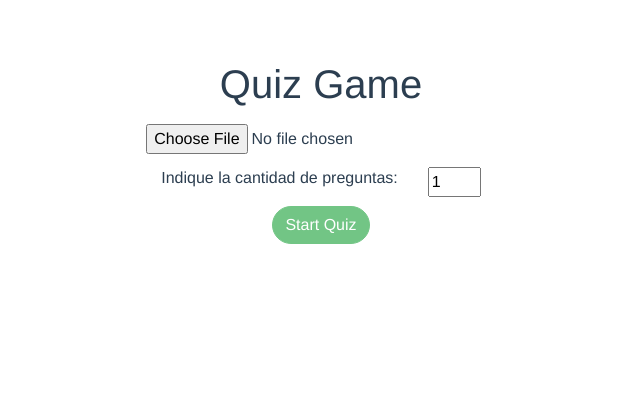
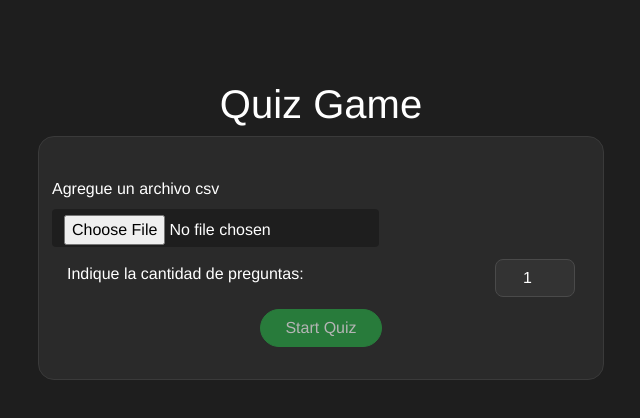
Before and after one commit to diegoag30/random-quiz, a Vue app in the folder quiz-app/: page / in a window 1280 px wide. Shown: the top 418 px of the page, without its empty margins (319-959 px from the left). Built offline with nearby package versions, Linux system fonts and the light colour scheme.

Commit message:
style: constrain layout width and add card containers
Max-width 660px centered layout, card-style containers for the setup
screen and question/options, styled number input, and smooth button
hover/active transitions.

Co-Authored-By: Claude Sonnet 4.6 <noreply@anthropic.com>

```diff
--- a/quiz-app/public/index.html
+++ b/quiz-app/public/index.html
@@ -1,15 +1,23 @@
 <!DOCTYPE html>
 <html lang="">
   <head>
-    <meta charset="utf-8">
-    <meta http-equiv="X-UA-Compatible" content="IE=edge">
-    <meta name="viewport" content="width=device-width,initial-scale=1.0">
-    <link rel="icon" href="<%= BASE_URL %>favicon.ico">
+    <meta charset="utf-8" />
+    <meta http-equiv="X-UA-Compatible" content="IE=edge" />
+    <meta name="viewport" content="width=device-width,initial-scale=1.0" />
+    <link rel="icon" href="<%= BASE_URL %>favicon.ico" />
+    <link
+      href="https://maxcdn.bootstrapcdn.com/bootstrap/4.5.2/css/bootstrap.min.css"
+      rel="stylesheet"
+    />
     <title><%= htmlWebpackPlugin.options.title %></title>
   </head>
   <body>
     <noscript>
-      <strong>We're sorry but <%= htmlWebpackPlugin.options.title %> doesn't work properly without JavaScript enabled. Please enable it to continue.</strong>
+      <strong
+        >We're sorry but <%= htmlWebpackPlugin.options.title %> doesn't work
+        properly without JavaScript enabled. Please enable it to
+        continue.</strong
+      >
     </noscript>
     <div id="app"></div>
     <!-- built files will be auto injected -->
--- a/quiz-app/src/App.vue
+++ b/quiz-app/src/App.vue
@@ -1,11 +1,5 @@
 <template>
-  <head>
-    <link
-      href="https://maxcdn.bootstrapcdn.com/bootstrap/4.5.2/css/bootstrap.min.css"
-      rel="stylesheet"
-    />
-  </head>
-  <div id="app d-flex flex-column justify-content-center">
+  <div id="app" class="d-flex flex-column justify-content-center">
     <QuizComponent />
   </div>
 </template>
@@ -22,21 +16,25 @@ export default {
 </script>
 
 <style>
+body {
+  height: 100%;
+  background-color: #1e1e1e;
+}
 #app {
   font-family: Avenir, Helvetica, Arial, sans-serif;
   -webkit-font-smoothing: antialiased;
   -moz-osx-font-smoothing: grayscale;
   text-align: center;
-  color: #2c3e50;
-  margin-top: 60px;
+  background-color: #1e1e1e;
+  color: #fff;
+  padding: 40px 16px 60px;
+  max-width: 660px;
+  margin: 0 auto;
 }
 html,
-body {
+.fill-height {
+  min-height: 100%;
+  height: auto !important;
   height: 100%;
 }
-.fill-height {
-  min-height: 100%;
-  height: auto !important; /* cross-browser */
-  height: 100%; /* cross-browser */
-}
 </style>
--- a/quiz-app/src/components/CsvReaderComponent.vue
+++ b/quiz-app/src/components/CsvReaderComponent.vue
@@ -1,6 +1,12 @@
 <template>
   <div>
-    <input type="file" @change="loadQuestions" />
+    <label for="formFile" class="form-label">Agregue un archivo csv</label>
+    <input
+      class="form-control"
+      type="file"
+      id="formFile"
+      @change="loadQuestions"
+    />
   </div>
 </template>
 
@@ -41,3 +47,11 @@ export default {
   },
 };
 </script>
+
+<style>
+#formFile {
+  background-color: #1e1e1e;
+  color: #fff; /* Text color */
+  border: none;
+}
+</style>
--- a/quiz-app/src/components/QuestionComponent.vue
+++ b/quiz-app/src/components/QuestionComponent.vue
@@ -1,8 +1,13 @@
 <template>
-  <div>
-    <h2>{{ question }}</h2>
-    <div v-for="(option, index) in options" :key="index">
-      <button class="option-button" @click="selectOption(option)">
+  <div class="question-card">
+    <h2 class="question-text">{{ question }}</h2>
+    <div class="options-wrapper">
+      <button
+        v-for="(option, index) in options"
+        :key="index"
+        class="option-button"
+        @click="selectOption(option)"
+      >
         {{ option }}
       </button>
     </div>
@@ -25,19 +30,47 @@ export default {
 </script>
 
 <style>
+.question-card {
+  background-color: #2a2a2a;
+  border: 1px solid #3a3a3a;
+  border-radius: 16px;
+  padding: 32px 28px 24px;
+  margin-bottom: 16px;
+}
+
+.question-text {
+  font-size: 1.3rem;
+  font-weight: 600;
+  line-height: 1.5;
+  margin-bottom: 28px;
+}
+
+.options-wrapper {
+  display: flex;
+  flex-direction: column;
+  gap: 10px;
+}
+
 .option-button {
-  display: block;
-  margin-bottom: 10px;
-  padding: 10px 20px;
-  border: none;
-  border-radius: 20px;
-  background-color: #555;
+  padding: 12px 20px;
+  border: 1px solid #4a4a4a;
+  border-radius: 12px;
+  background-color: #333;
   color: #fff;
   cursor: pointer;
   width: 100%;
+  text-align: left;
+  font-size: 0.95rem;
+  transition: background-color 0.15s ease, transform 0.1s ease, border-color 0.15s ease;
 }
 
 .option-button:hover {
-  background-color: #777;
+  background-color: #444;
+  border-color: #666;
+}
+
+.option-button:active {
+  transform: scale(0.985);
+  background-color: #3d3d3d;
 }
 </style>
--- a/quiz-app/src/components/QuestionSummaryComponent.vue
+++ b/quiz-app/src/components/QuestionSummaryComponent.vue
@@ -25,11 +25,11 @@ export default {
 </script>
 <style>
 .question-summary {
-  background-color: #f4f4f4;
+  background-color: #1e1e1e;
   padding: 20px;
-  border-radius: 10px;
+  border-radius: 20px;
   margin-bottom: 10px; /* Add some bottom margin to create space between cards */
-  border-bottom: 2px solid #2c3e50; /* Add a bottom border between cards */
+  border: 1px solid #313538; /* Add a bottom border between cards */
 }
 
 .options-list {
--- a/quiz-app/src/components/QuizComponent.vue
+++ b/quiz-app/src/components/QuizComponent.vue
@@ -2,11 +2,10 @@
   <div class="container text-center">
     <div class="row">
       <div class="col align-self-center">
-        <h1>Quiz Game</h1>
+        <h1 class="--bs-tertiary-color">Quiz Game</h1>
       </div>
     </div>
-    <div class="row justify-content-center upload-section" v-if="!quizStarted">
-      <div class="column">
+    <div class="setup-card" v-if="!quizStarted">
       <div class="row py-1 my-1">
         <CsvReaderComponent @questions-loaded="setQuestions" />
       </div>
@@ -16,6 +15,7 @@
         </div>
         <div class="col-md-auto">
           <input
+            class="quiz-number-input"
             type="number"
             v-model.number="selectedQuestions"
             :min="1"
@@ -23,9 +23,9 @@
           />
         </div>
       </div>
-        <div class="row justify-content-center">
+      <div class="row justify-content-center mt-2">
         <button
-            class="btn btn-success rounded-pill"
+          class="btn btn-success rounded-pill px-4"
           @click="startQuiz"
           :disabled="
             !questionsLoaded ||
@@ -35,7 +35,6 @@
         >
           Start Quiz
         </button>
-        </div>
       </div>
     </div>
     <div v-else>
@@ -59,7 +58,7 @@
           :answer="question.answer"
           :userAnswer="question.userAnswer"
         />
-        <button class="btn btn-success rounded-pill" @click="resetQuiz">
+        <button class="btn btn-success rounded-pill mb-2" @click="resetQuiz">
           Reset
         </button>
         {{ counterStore.reset() }}
@@ -150,5 +149,26 @@ export default {
 </script>
 
 <style>
-/* Add your styles here */
+.setup-card {
+  background-color: #2a2a2a;
+  border: 1px solid #3a3a3a;
+  border-radius: 16px;
+  padding: 32px 28px;
+  text-align: left;
+}
+
+.quiz-number-input {
+  background-color: #333;
+  color: #fff;
+  border: 1px solid #4a4a4a;
+  border-radius: 8px;
+  padding: 6px 10px;
+  width: 80px;
+  text-align: center;
+}
+
+.quiz-number-input:focus {
+  outline: none;
+  border-color: #28a745;
+}
 </style>
```
Lines whose indentation alone changed are shown as unchanged.
